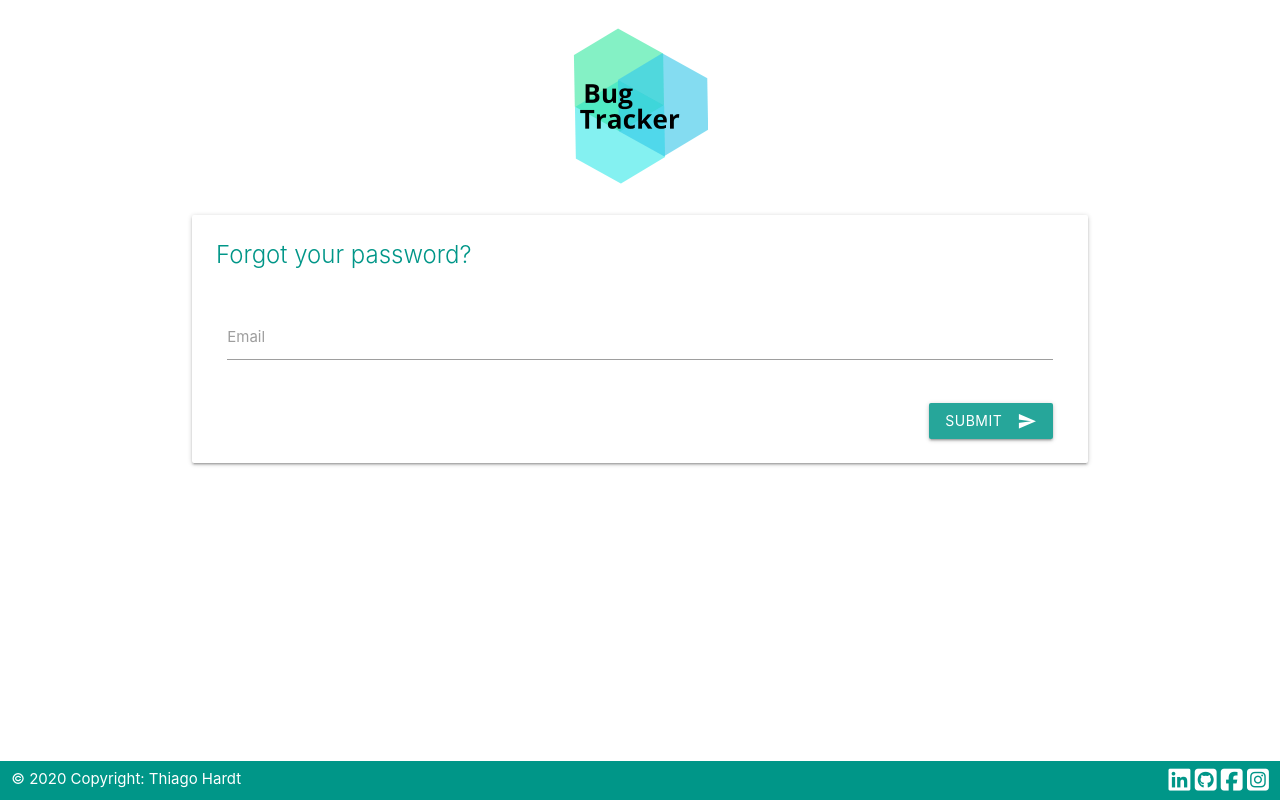
After one commit to Code-Institute-Submissions/bug-tracker-1, a Flask app: page /forgot_password in a window 1280 px wide. The commit adds this page. Run offline with Flask 2, Linux system fonts and the light colour scheme; some libraries are stand-ins or nearby versions.

Commit message:
Added signup and forgot password templates

```diff
--- a/app.py
+++ b/app.py
@@ -23,6 +23,16 @@ def login():
     return render_template("login.html")
 
 
+@app.route('/signup')
+def signup():
+    return render_template("signup.html")
+
+
+@app.route('/forgot_password')
+def forgot_password():
+    return render_template("forgot_password.html")
+
+
 @app.route('/dashboard')
 def dashboard():
     return render_template("dashboard.html")
--- a/static/css/style.css
+++ b/static/css/style.css
@@ -21,6 +21,12 @@ a:hover {
 
 .row:last-child {
     margin-bottom: 0;
+}
+
+.container {
+    margin-top: 2%;
+    margin-bottom: 5%;
+    max-width: 900px;
 }
 
 /* ################################# Navbar #################################*/
@@ -58,6 +64,7 @@ a:hover {
 
 .container-tickets {
     margin-top: 5%;
+    margin-bottom: 5%;
     max-width: 900px;
 }
 
--- a/static/js/script.js
+++ b/static/js/script.js
@@ -6,4 +6,38 @@ $(document).ready(function () {
     $('.datepicker').datepicker();
     $('select').formSelect();
     $('.carousel').carousel();
+
+    // Confirm Password validation.
+    $("#password").on("focusout", function (e) {
+        if ($(this).val() != $("#confirm-password").val()) {
+            $("#confirm-password").removeClass("valid").addClass("invalid");
+        } else {
+            $("#confirm-password").removeClass("invalid").addClass("valid");
+        }
+    });
+
+    $("#confirm-password").on("input", function (e) {
+        if ($("#password").val() != $(this).val()) {
+            $(this).removeClass("valid").addClass("invalid");
+        } else {
+            $(this).removeClass("invalid").addClass("valid");
+        }
+    });
+
+    // Confirm Email validation.
+    $("#email").on("focusout", function (e) {
+        if ($(this).val() != $("#confirm-email").val()) {
+            $("#confirm-email").removeClass("valid").addClass("invalid");
+        } else {
+            $("#confirm-email").removeClass("invalid").addClass("valid");
+        }
+    });
+
+    $("#confirm-email").on("keyup", function (e) {
+        if ($("#email").val() != $(this).val()) {
+            $(this).removeClass("valid").addClass("invalid");
+        } else {
+            $(this).removeClass("invalid").addClass("valid");
+        }
+    });
   });
--- /dev/null
+++ b/templates/forgot_password.html
@@ -0,0 +1,45 @@
+{% include 'head.html' %}
+<div class="container">
+  <div class="row center-align logo-login">
+    <img
+      src="{{ url_for('static', filename='images/logo.png') }}"
+      alt="Bug Tracker Logo"
+    />
+  </div>
+  <div class="row">
+    <div class="card">
+      <div class="card-content">
+        <form class="row">
+          <div class="row">
+            <span class="card-title teal-text">Forgot your password?</span>
+          </div>
+          <div class="row">
+            <div class="input-field col s12 l12">
+              <input
+                id="email"
+                type="email"
+                name="email"
+                class="validate"
+                required
+              />
+              <label for="email">Email</label>
+            </div>
+          </div>
+          <div class="row right">
+            <div class="col s12 l12">
+              <button
+                class="btn waves-effect waves-light"
+                type="submit"
+                name="submit"
+              >
+                submit
+                <i class="material-icons right">send</i>
+              </button>
+            </div>
+          </div>
+        </form>
+      </div>
+    </div>
+  </div>
+</div>
+{% include "footer.html" %} {% include "scripts.html" %}
```
Also changed, not shown: templates/signup.html (+138 -0 lines).
